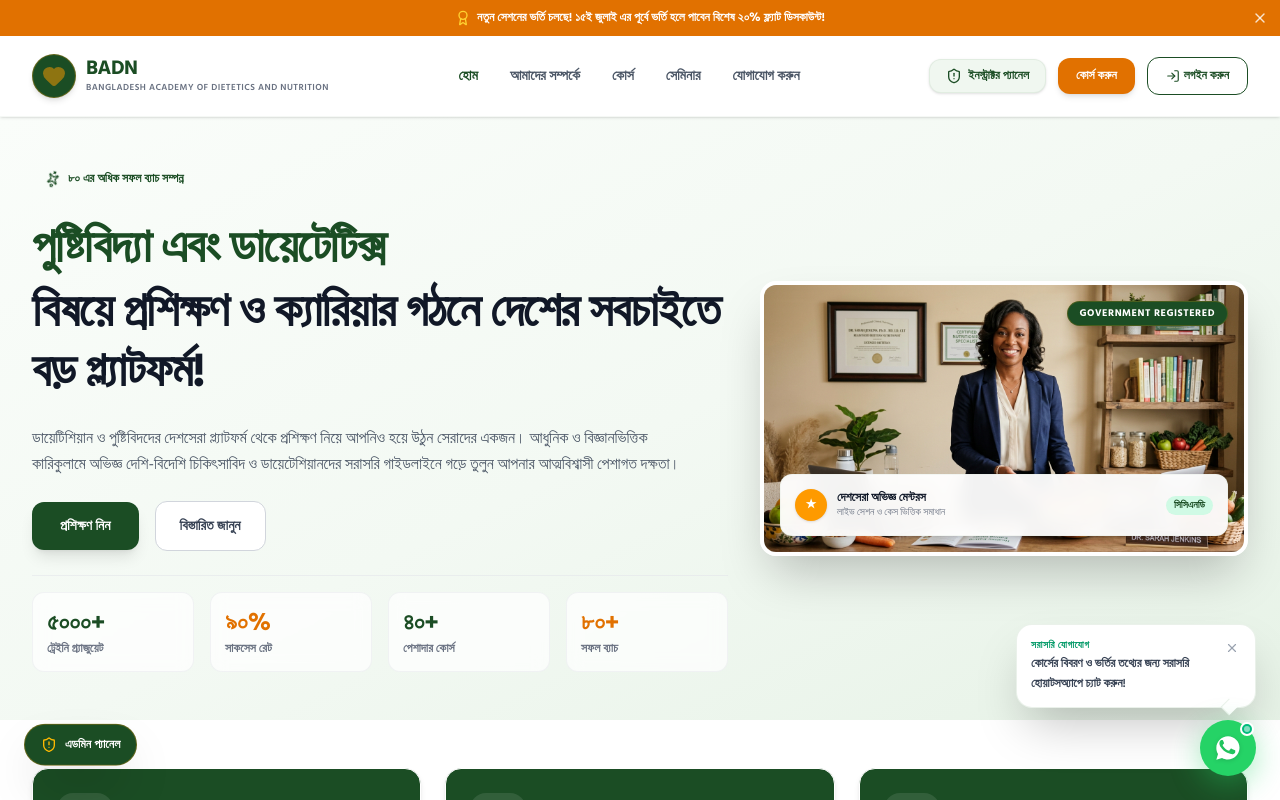
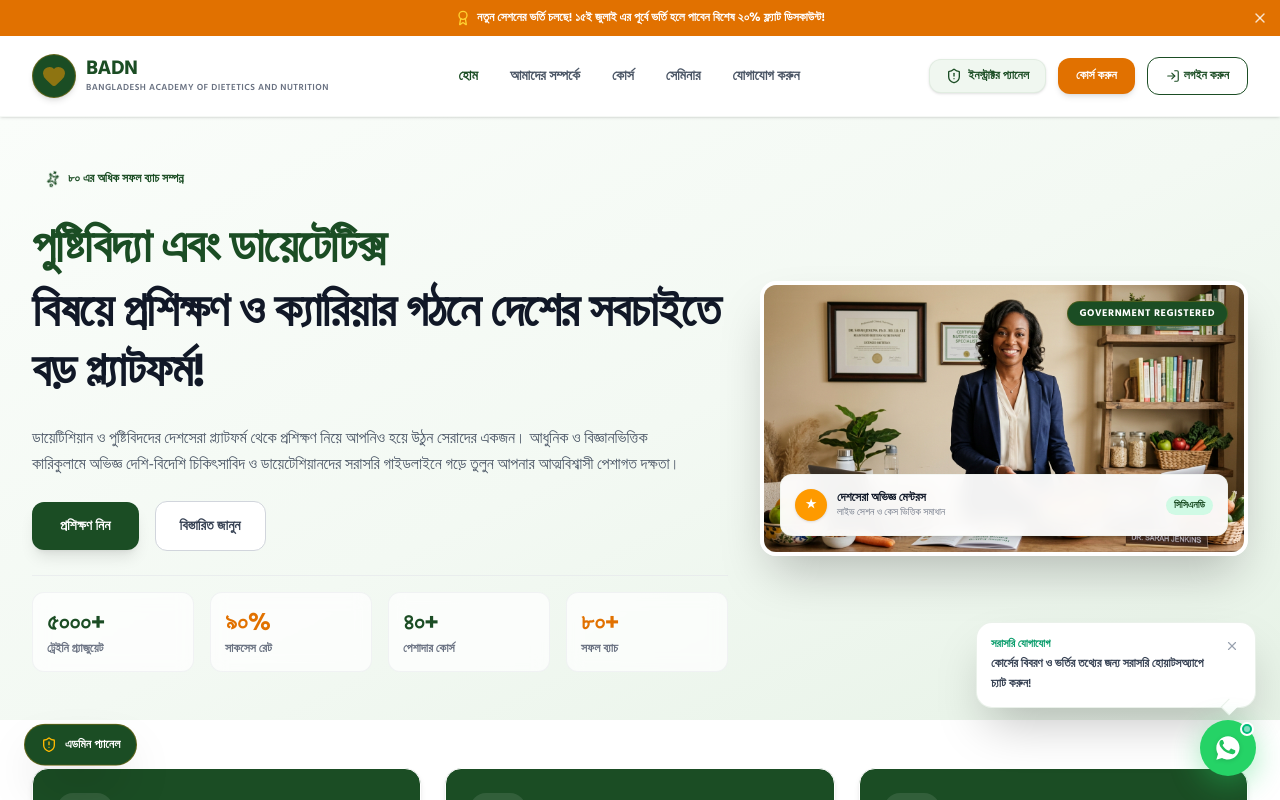
Before and after one commit to mrsaidulh/badn-web, a React (Vite) app: page / in a window 1280 px wide. Shown: the top 800 px of the page. Built offline with nearby package versions, Linux system fonts and the light colour scheme.

Commit message:
style: update WhatsApp button and tooltip styling
Adjust tooltip dimensions and typography for better readability, and update button styling for improved CSS consistency.

```diff
--- a/src/components/WhatsAppButton.tsx
+++ b/src/components/WhatsAppButton.tsx
@@ -31,10 +31,10 @@ export default function WhatsAppButton() {
             initial={{ opacity: 0, scale: 0.8, y: 10, x: 10 }}
             animate={{ opacity: 1, scale: 1, y: 0, x: 0 }}
             exit={{ opacity: 0, scale: 0.8, y: 10, x: 10 }}
-            className="mb-3 bg-white text-gray-800 p-3.5 rounded-2xl shadow-2xl border border-[#cbdccb]/40 text-xs font-bold max-w-[240px] relative flex items-start gap-2 text-left"
+            className="mb-3 bg-white text-gray-800 p-3.5 rounded-2xl shadow-2xl border border-[#cbdccb]/40 text-xs font-bold w-72 max-w-[280px] relative flex items-start gap-2.5 text-left"
           >
             <div className="flex-1">
-              <span className="text-[10px] text-emerald-600 block mb-0.5 font-extrabold uppercase tracking-wider">
+              <span className="text-[11px] text-emerald-600 block mb-0.5 font-bold">
                 সরাসরি যোগাযোগ
               </span>
               <p className="text-gray-700 leading-relaxed font-semibold">
@@ -65,11 +65,15 @@ export default function WhatsAppButton() {
         transition={{ delay: 1, type: 'spring', stiffness: 260, damping: 20 }}
         whileHover={{ scale: 1.1 }}
         whileTap={{ scale: 0.95 }}
-        className="relative flex items-center justify-center w-14 h-14 bg-[#25D366] text-white rounded-full shadow-[0_8px_30px_rgb(37,211,102,0.4)] hover:shadow-[0_8px_40px_rgb(37,211,102,0.6)] transition-all duration-300 group cursor-pointer"
+        className="relative flex items-center justify-center w-14 h-14 text-white rounded-full shadow-[0_8px_30px_rgba(37,211,102,0.4)] hover:shadow-[0_8px_40px_rgba(37,211,102,0.6)] transition-all duration-300 group cursor-pointer"
+        style={{ backgroundColor: '#25D366' }}
         aria-label="Chat with BADN administration on WhatsApp"
       >
         {/* Double animated rings for realistic pulse */}
-        <span className="absolute inset-0 rounded-full bg-[#25D366] opacity-30 animate-ping group-hover:animate-none scale-105" />
+        <span
+          className="absolute inset-0 rounded-full opacity-30 animate-ping group-hover:animate-none scale-105"
+          style={{ backgroundColor: '#25D366' }}
+        />
 
         {/* Core Icon SVG */}
         <svg
```
